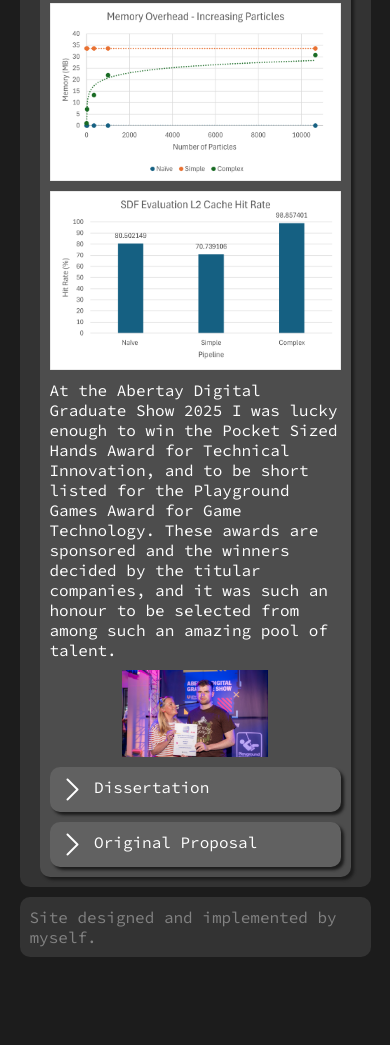
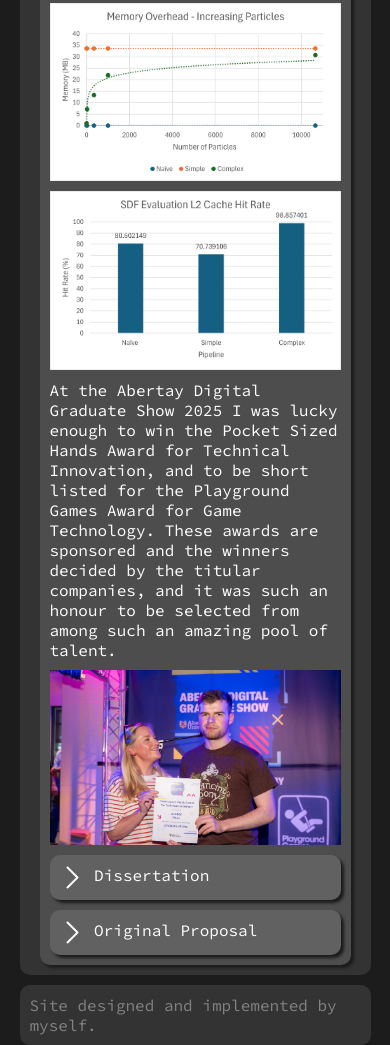
Before and after one commit to GeoFyl/geofyl.github.io, a plain HTML site: page HonoursProject.html in a window 390 px wide. Shown: the part 3886-4931 px from the top of the page. Before the commit the page ends 4843 px from the top, so only its background shows below. Drawn offline with Linux system fonts and the light colour scheme.

Commit message:
Updated prize img

```diff
--- a/HonoursProject.html
+++ b/HonoursProject.html
@@ -125,7 +125,7 @@
                 These awards are sponsored and the winners decided by the titular companies, and it was such an honour to be selected from among such an amazing pool of talent.
             </p>
 
-            <img style="width:50%; margin:auto; margin-top:10px; display:block;" src="Images/Honours/prize.jpg">
+            <img class="centredImg" style="margin-top:10px;" src="Images/Honours/prize.jpg">
 
             <div id="DissDiv" class="projectPageDiv button" style="margin-top:10px" onclick="ShowDiss()">
                 <img id="DissArrow" src="Images/dropDownArrow.png" style="height: 25px; margin-top:0; vertical-align:middle;">
--- a/Scripts/Styles.css
+++ b/Scripts/Styles.css
@@ -93,6 +93,11 @@ select{width: 90px;}
     height: 640px;
 }
 .awardLogo {height: 80px}
+.centredImg {
+    width: 50%;
+    margin: auto;
+    display: block;
+}
 
 /* Misc */
 .thumbnailDiv, main, .contact, footer, .projectPageDiv {
@@ -152,5 +157,11 @@ nav ul li a:hover, #tutNav ul li:hover, .thumbnailDiv:hover, .button {
         height: 50px
     }
 
+    .centredImg {
+        width: 100%;
+        margin: auto;
+        display: block;
+    }
+
     #AboutMe {display:block}
 }
```
